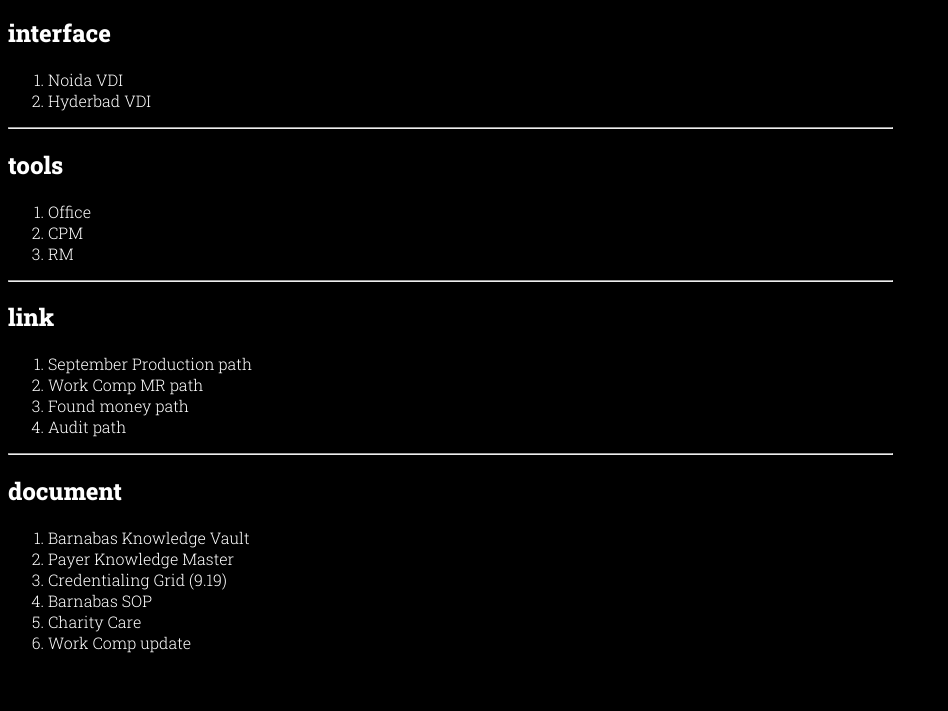
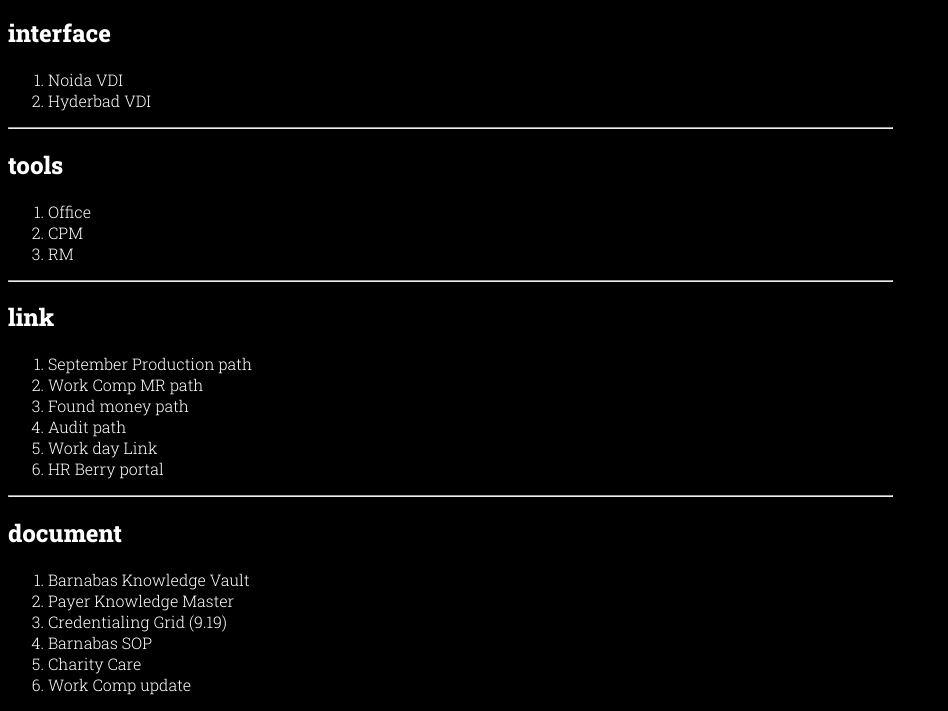
Before and after one commit to Rakezt/barn, a plain HTML site: page index.html in a window 1280 px wide. Shown: the part 91-802 px from the top of the page, without its empty margins (0-948 px from the left). Drawn offline with Linux system fonts and the light colour scheme.

Commit message:
link update

```diff
--- a/index.html
+++ b/index.html
@@ -16,7 +16,8 @@
                 <h2>interface</h2>
                 <ol>
                         <li><a href="https://ndavdi.r1rcm.com/vpn/index.html" target="_blank">Noida VDI</a></li>
-            <li><a href="https://hyddesktop.r1rcm.com/Citrix/storeWeb/" target="_blank">Hyderbad VDI</a></li>
+                        <li><a href="https://hyddesktop.r1rcm.com/Citrix/storeWeb/" target="_blank">Hyderbad VDI</a>
+                        </li>
                 </ol>
                 <hr>
                 <h2>tools</h2>
@@ -24,7 +25,8 @@
 
                         <li><a href="https://www.office.com/?auth=2" target="_blank">Office</a></li>
                         <li><a href="https://pwx.cernerworks.com/Citrix/ProdWeb/" target="_blank">CPM</a></li>
-            <li><a href="https://qa.ediinsight.com/twclient/cerner01/install_client.php" target="_blank">RM</a></li>
+                        <li><a href="https://qa.ediinsight.com/twclient/cerner01/install_client.php"
+                                        target="_blank">RM</a></li>
                 </ol>
                 <hr>
                 <h2>link</h2>
@@ -37,6 +39,10 @@
                                         target="_blank">Found money path</a></li>
                         <li><a href="https://mcrschicago-my.sharepoint.com/personal/nashok2_r1rcm_com/_layouts/15/onedrive.aspx?id=%2Fpersonal%2Fnashok2%5Fr1rcm%5Fcom%2FDocuments%2FProduction%20Consolidation%2FSeptember%5FProduction%5FConsolidation%2FAccounts%20Receivable%2FBarnabas%20Audit%20Report&ga=1"
                                         target="_blank">Audit path</a></li>
+                        <li><a href="https://www.myworkday.com/wday/authgwy/r1rcm/login-saml2.htmld"
+                                        target="_blank">Work day Link</a></li>
+                        <li><a href="https://www.hrberry.com/powerhr/index.php?q=cms&m=index&client=rcmglobal" target="_blank">HR
+                                        Berry portal</a></li>
                 </ol>
                 <hr>
                 <h2>document</h2>
```
Lines whose indentation alone changed are shown as unchanged.
